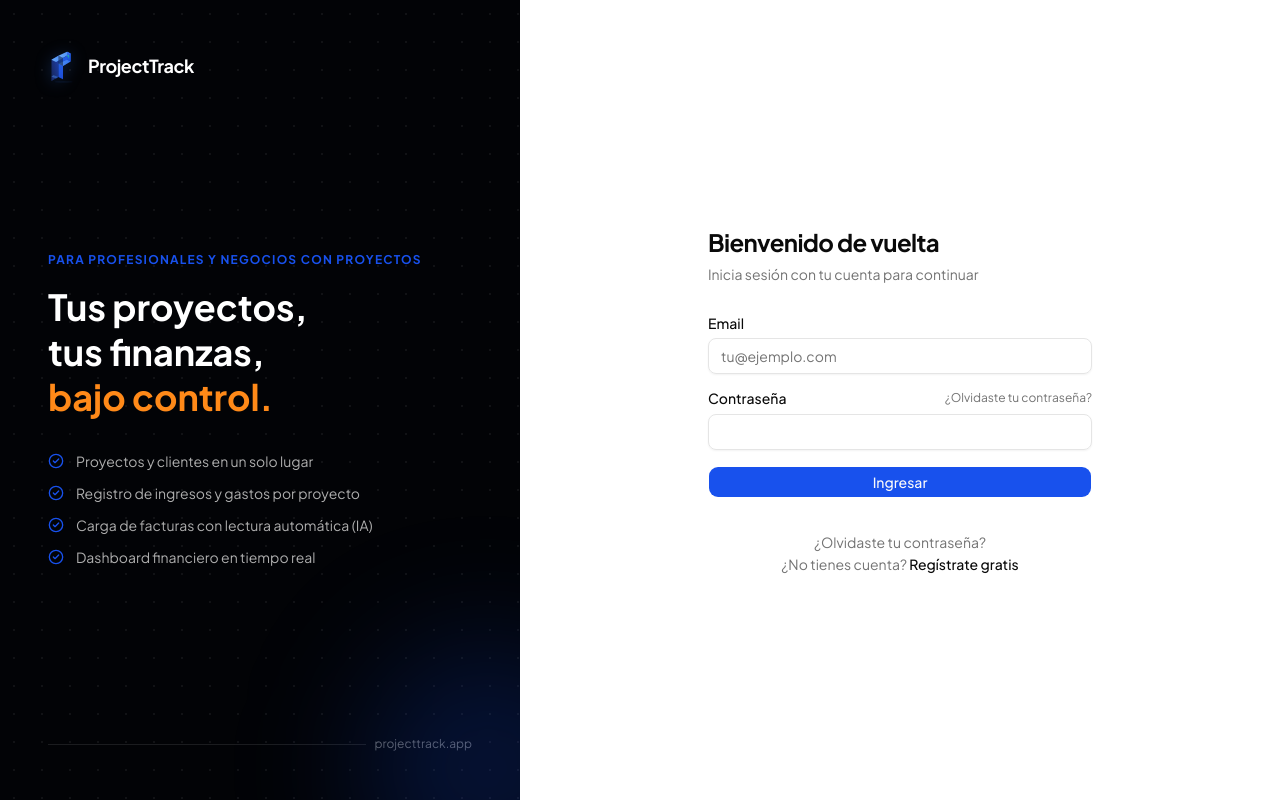
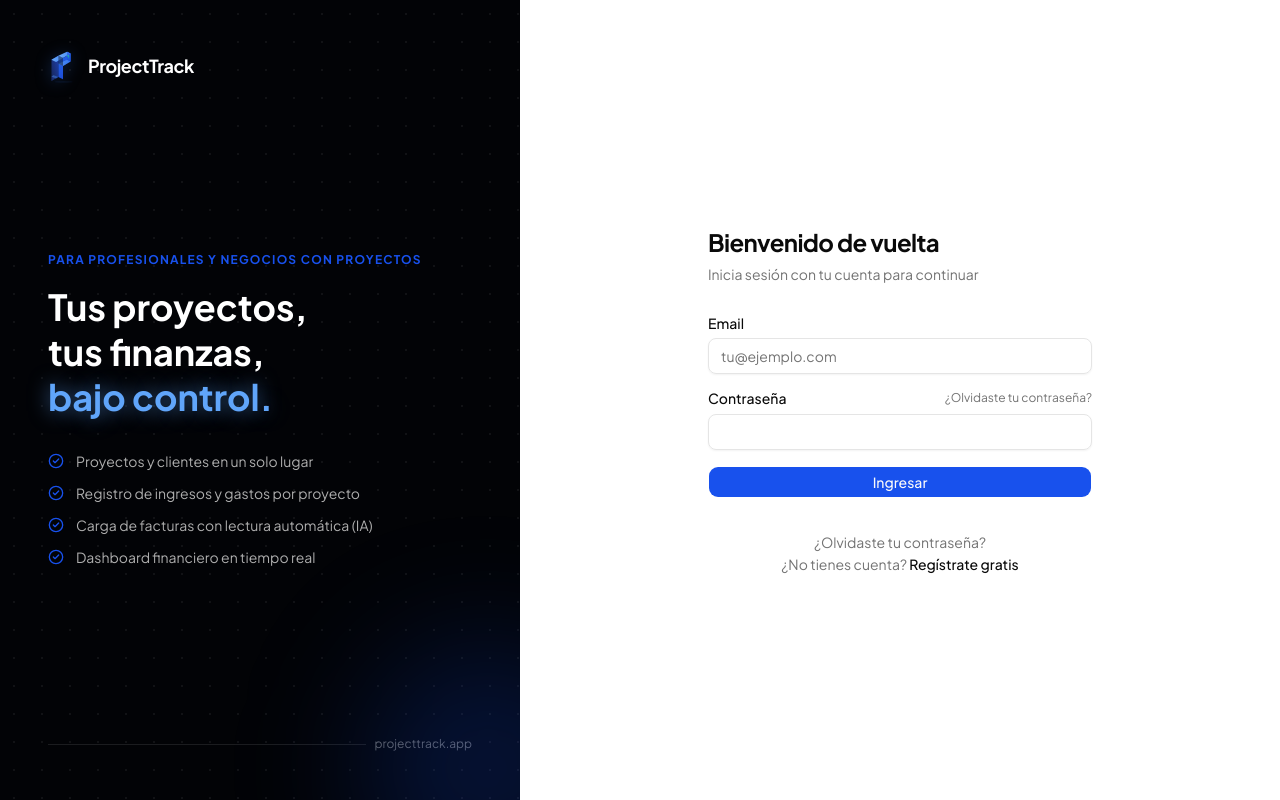
Before and after one commit to Nfer02/Project-track, a Next.js app: page /login in a window 1280 px wide. Built offline with nearby package versions, Linux system fonts and the light colour scheme; no server answers.

Commit message:
fix: color naranja -> azul en panel de login/registro

```diff
--- a/app/(auth)/login/page.tsx
+++ b/app/(auth)/login/page.tsx
@@ -43,7 +43,7 @@ export default async function LoginPage({ searchParams }: Props) {
             <h2 className="text-4xl font-semibold leading-tight text-white">
               Tus proyectos,<br />
               tus finanzas,<br />
-              <span style={{ color: "oklch(0.75 0.18 55)" }}>bajo control.</span>
+              <span style={{ color: "#60a5fa", textShadow: "0 0 20px rgba(96,165,250,0.6)" }}>bajo control.</span>
             </h2>
           </div>
 
--- a/app/(auth)/register/page.tsx
+++ b/app/(auth)/register/page.tsx
@@ -60,7 +60,7 @@ export default async function RegisterPage({ searchParams }: Props) {
             <h2 className="text-4xl font-semibold leading-tight text-white">
               Tus proyectos,<br />
               tus finanzas,<br />
-              <span style={{ color: "oklch(0.75 0.18 55)" }}>bajo control.</span>
+              <span style={{ color: "#60a5fa", textShadow: "0 0 20px rgba(96,165,250,0.6)" }}>bajo control.</span>
             </h2>
           </div>
 
```
